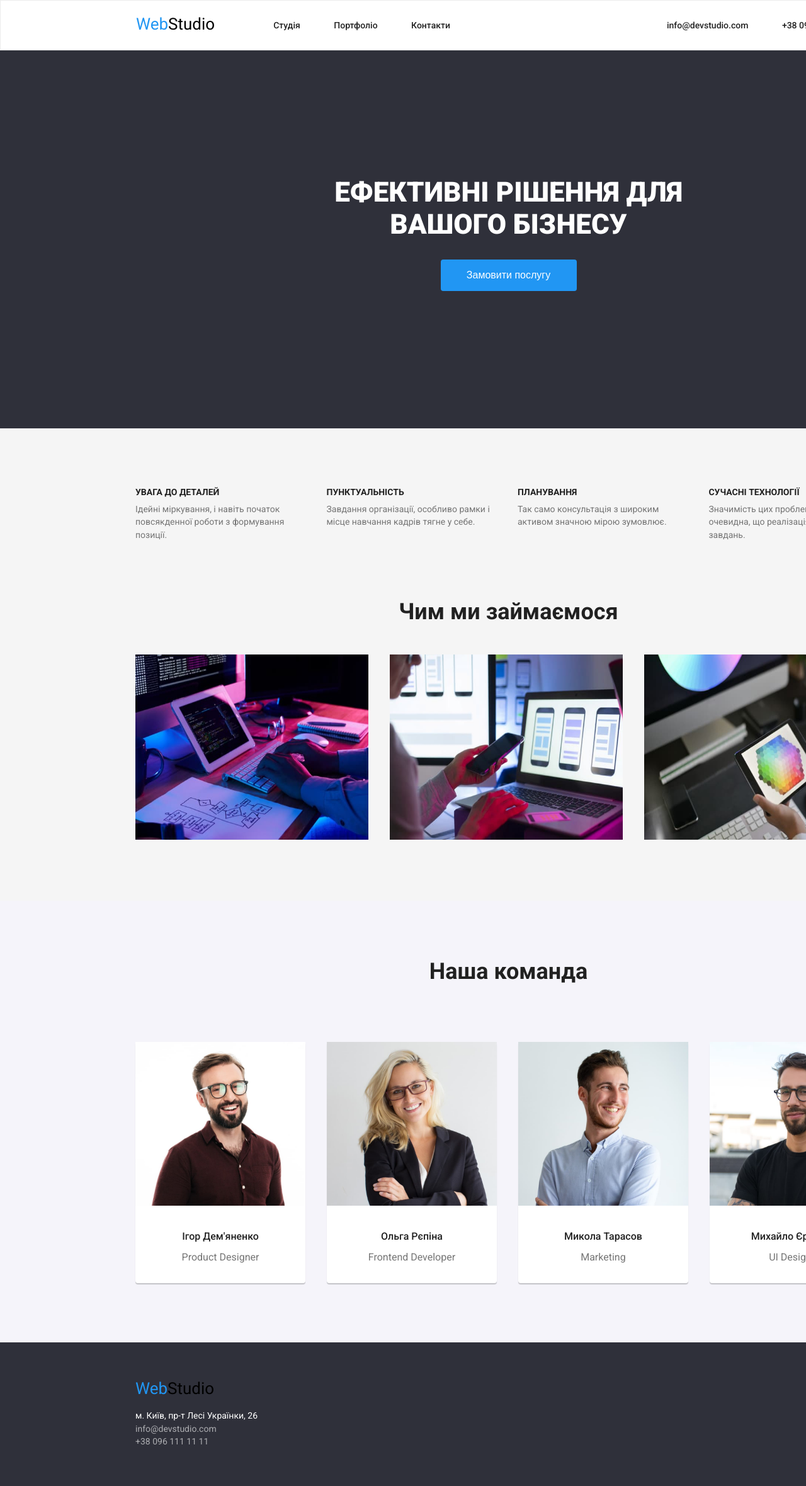
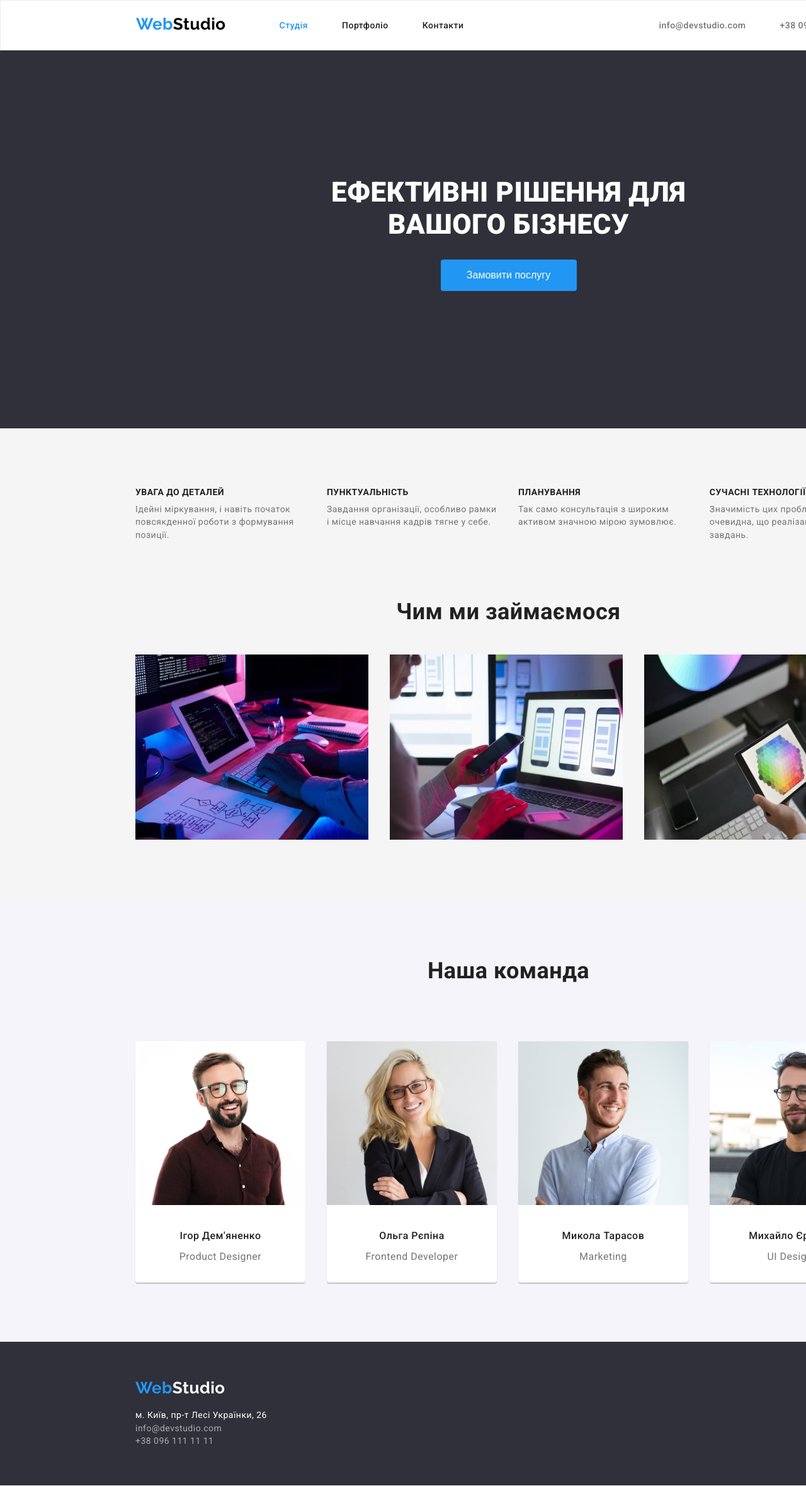
Before and after one commit to Alina-lizina/goit-markup-hw-02, a plain HTML site: page index.html in a window 1280 px wide. Shown: the top 2359 px of the page at 63% size. Drawn offline with Linux system fonts and the light colour scheme.

Commit message:
исправила замечания
исправила замечания

```diff
--- a/css/styles.css
+++ b/css/styles.css
@@ -1,7 +1,14 @@
+*,
+*::before,
+*::after {
+  box-sizing: border-box;
+}
+
 body{
     font-family: 'Roboto', sans-serif;
     background-color: #F5F5F5;
-    color: #212121;
+    font-size: 14px;
+    letter-spacing: 0.03rem;
     width: 1615px;
 }
 
@@ -9,25 +16,34 @@ header{
     display: flex;
     padding: 24px 215px 25px 215px;
     background-color: #fff;
-     border: #ECECEC solid 1px;
+    border: #ECECEC solid 1px;
 }
 
 .logo {
-    font-family: 'Roboto', sans-serif;
+    font-family: 'Raleway', sans-serif;
     font-size: 26px;
     color: #000;
-    padding-right: 68px;
+    padding-right: 60px;
     vertical-align: middle;
+    text-decoration: none;
+}
+
+.logo-footer{
+    font-family: 'Raleway', sans-serif;
+    font-size: 26px;
+    color: #fff;
 }
 
 ul.navigation{
     display: block;
     padding-top: 8px;
     padding-bottom: 7px;
-    font-size: 14px;
     font-weight: 500;
 }
 
+.current{
+    color:#2196F3;
+}
 
 ul.navigation li {
     display: inline-block;
@@ -39,21 +55,22 @@ ul.contact{
     display: block;
     padding-top: 8px;
     padding-bottom: 7px;
-    font-size: 14px;
     font-weight: 500;
     position: relative;
-    margin-left: 294px;
+    margin-left: 260px;
 }
 
 ul.contact li {
     display: inline-block;
     margin-left: 25px;
     margin-right: 25px;
+    text-decoration: none;
 }
 
-header A {color: #212121; text-decoration: none;}
-A:hover { color: #2196F3; text-decoration: none;}
-A:hover.logo{ color: #000; text-decoration: none;}
+nav a {color: #212121; text-decoration: none;}
+.contact a {color: #757575; text-decoration: none;}
+a:hover {color: #2196F3; text-decoration: none;}
+a:hover.logo{color: #000; text-decoration: none;}
 
 
 .main-banner{
@@ -90,16 +107,16 @@ A:hover.logo{ color: #000; text-decoration: none;}
 .description{
     display: flex;
     padding: 94px 200px 0 200px;
-    font-size: 14px;
 }
 
 ul.description-fact{
     display: block;
+    color: #212121;
 }
 
 ul.description-fact li{
     display: inline-block;
-    width: 270px;
+    width: 300px;
     padding-left: 15px;
     padding-right: 15px;
     vertical-align: top;
@@ -138,6 +155,7 @@ ul.what-we-do-images li{
     font-weight: 700;
     text-align: center;
     margin-bottom: 50px;
+    color: #212121;
 }
 
 .team{
@@ -151,12 +169,14 @@ ul.what-we-do-images li{
     font-size: 36px;
     font-weight: 700;
     text-align: center;
+    color: #212121;
 }
 
 ul.team-info{
     display: block;
     margin-top: 50px;
     margin-top: 94px;
+    color: #212121;
 }
 
 ul.team-info li{
@@ -189,7 +209,7 @@ ul.team-info li{
     padding-bottom: 30px;
 }
 
-footer A {color: #ffffff99; text-decoration: none;}
+footer a {color: #ffffff99; text-decoration: none;}
 
 footer{
     background-color: #2F303A;
@@ -200,7 +220,6 @@ footer{
 address {
     display: block;
     padding-top: 20px;
-    font-size: 14px;
     line-height: 146%;
 }
 
@@ -251,7 +270,7 @@ ul.works li{
     border: #eee solid 1px;
 }
 
-.works h3{
+.works h2{
     display: block;
     padding: 20px 24px 8px 24px;
     font-size: 18px;
--- a/index.html
+++ b/index.html
@@ -10,16 +10,16 @@
 <link rel="preconnect" href="https://fonts.googleapis.com">
 <link rel="preconnect" href="https://fonts.gstatic.com" crossorigin>
 <link href="https://fonts.googleapis.com/css2?family=Roboto:wght@400;500;700;900&display=swap" rel="stylesheet">
-<link href="https://fonts.googleapis.com/css2?family=Roboto:wght@700&display=swap" rel="stylesheet">
+<link href="https://fonts.googleapis.com/css2?family=Raleway:wght@700&display=swap" rel="stylesheet">
 </head>
 <body>
     <header>
         <a class="logo" href="./index.html"><span style="color: #2196F3">Web</span>Studio</a>
         <nav>
             <ul class="navigation">
-                <li><a class="head-button" href="./index.html">Студія</a></li>
-                <li><a class="head-button" href="./portfolio.html">Портфоліо</a></li>
-                <li><a class="head-button" href="">Контакти</a></li>
+                <li><a class="current" href="./index.html">Студія</a></li>
+                <li><a href="./portfolio.html">Портфоліо</a></li>
+                <li><a href="">Контакти</a></li>
             </ul>
         </nav>
         <ul class="contact">
@@ -91,7 +91,7 @@
 </section>
     </main>
     <footer>
-      <a class="logo" href="./index.html"><span style="color: #2196F3">Web</span>Studio</a>
+      <a class="logo-footer" href="./index.html"><span style="color: #2196F3">Web</span>Studio</a>
       <address>
         <ul>
         <li><a class="address" href="">м. Київ, пр-т Лесі Українки, 26</a></li>
```
Also changed, not shown: portfolio.html (+16 -14 lines), 1 other file.
